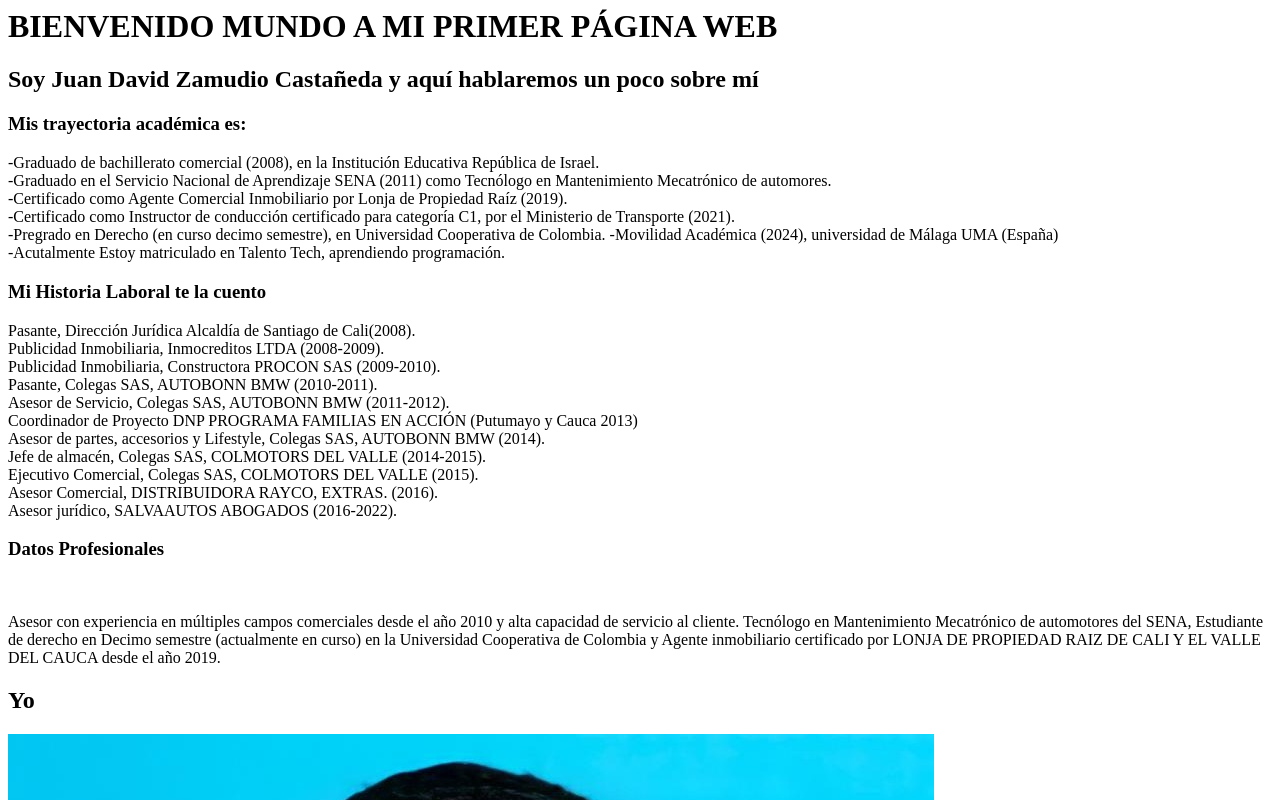
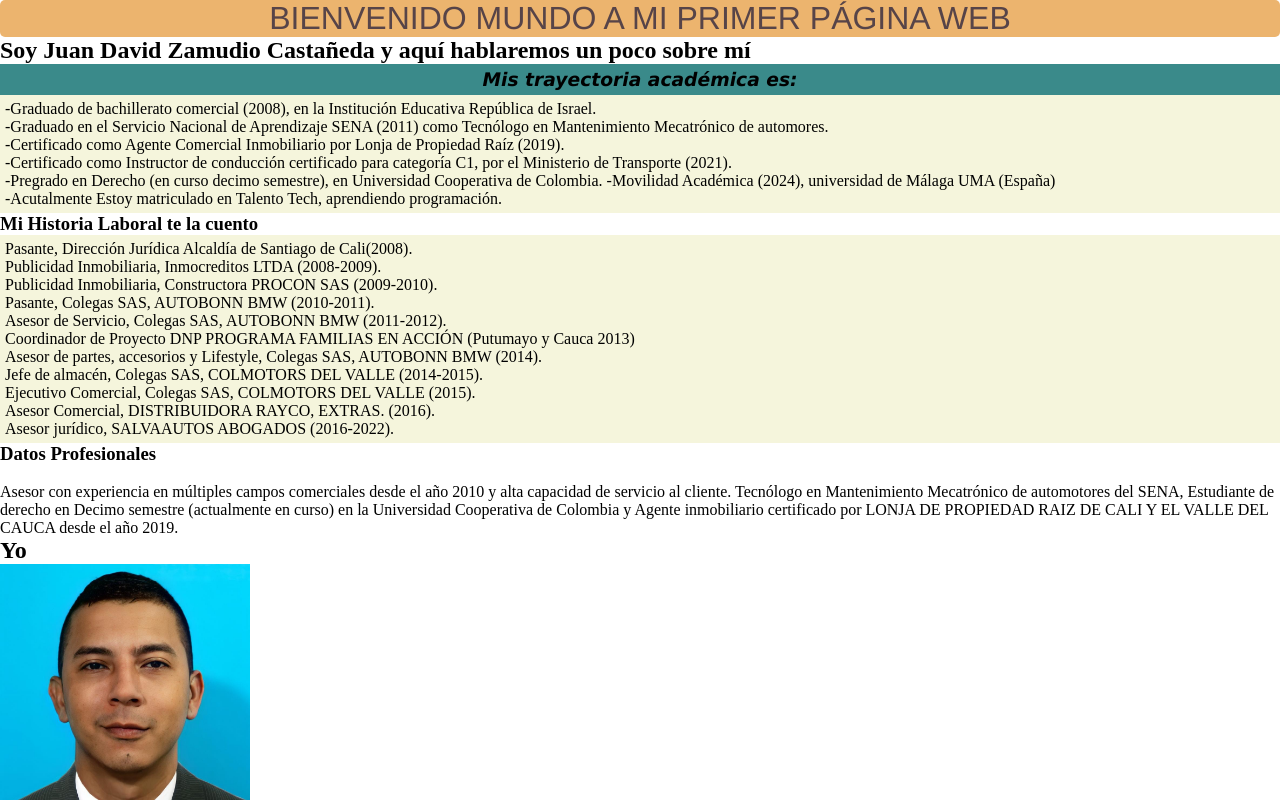
Before and after one commit to JuanZamudio16/LAB-1_2, a plain HTML site: page index.html in a window 1280 px wide. Shown: the top 800 px of the page. Drawn offline with Linux system fonts and the light colour scheme.

Commit message:
aplicando css

```diff
--- a/index.html
+++ b/index.html
@@ -5,14 +5,17 @@
   <meta charset="UTF-8">
   <meta name="viewport" content="width=device-width, initial-scale=1.0">
   <title>Mi primera Pagina Web</title>
+  <link rel="stylesheet" href="styles.css">
 </head>
 
 <body>
-  <h1>BIENVENIDO MUNDO A MI PRIMER PÁGINA WEB</h1>
+  <header>
+    <h1>BIENVENIDO MUNDO A MI PRIMER PÁGINA WEB</h1>
+  </header>
 
   <h2>Soy Juan David Zamudio Castañeda y aquí hablaremos un poco sobre mí</h2>
-  <h3>Mis trayectoria académica es: </h3>
-  <p>
+  <h3 id="trayectoria">Mis trayectoria académica es: </h3>
+  <p class="parrafo">
     -Graduado de bachillerato comercial (2008), en la Institución Educativa República de Israel. <br>
     -Graduado en el Servicio Nacional de Aprendizaje SENA (2011) como Tecnólogo en Mantenimiento Mecatrónico de
     automores.<br>
@@ -24,7 +27,7 @@
     -Acutalmente Estoy matriculado en Talento Tech, aprendiendo programación.
   </p>
   <h3>Mi Historia Laboral te la cuento</h3>
-  <p>
+  <p class="parrafo">
     Pasante, Dirección Jurídica Alcaldía de Santiago de Cali(2008). <br>
     Publicidad Inmobiliaria, Inmocreditos LTDA (2008-2009). <br>
     Publicidad Inmobiliaria, Constructora PROCON SAS (2009-2010). <br>
--- /dev/null
+++ b/styles.css
@@ -0,0 +1,33 @@
+*{
+    margin: 0;
+}
+
+header{
+    text-align: center;
+    margin: 0;
+    border-radius: 5px;
+    background-color: rgb(236, 180, 110);
+}
+header h1{
+    font-family: 'Franklin Gothic Medium', 'Arial Narrow', Arial, sans-serif;
+    font-weight: lighter;
+    color: rgb(87, 68, 72);
+}
+#trayectoria{
+    text-align: center;
+    background-color: rgb(58, 138, 138);
+    margin: 0;
+    padding: 5px;
+    font-family: 'Lucida Sans', 'Lucida Sans Regular', 'Lucida Grande', 'Lucida Sans Unicode', Geneva, Verdana, sans-serif;
+    font-style: italic;
+}
+.parrafo{
+    background-color: beige;
+    text-align: justify;
+    margin: 0;
+    padding: 5px;
+}
+
+img{
+    width: 250px;
+}
```
